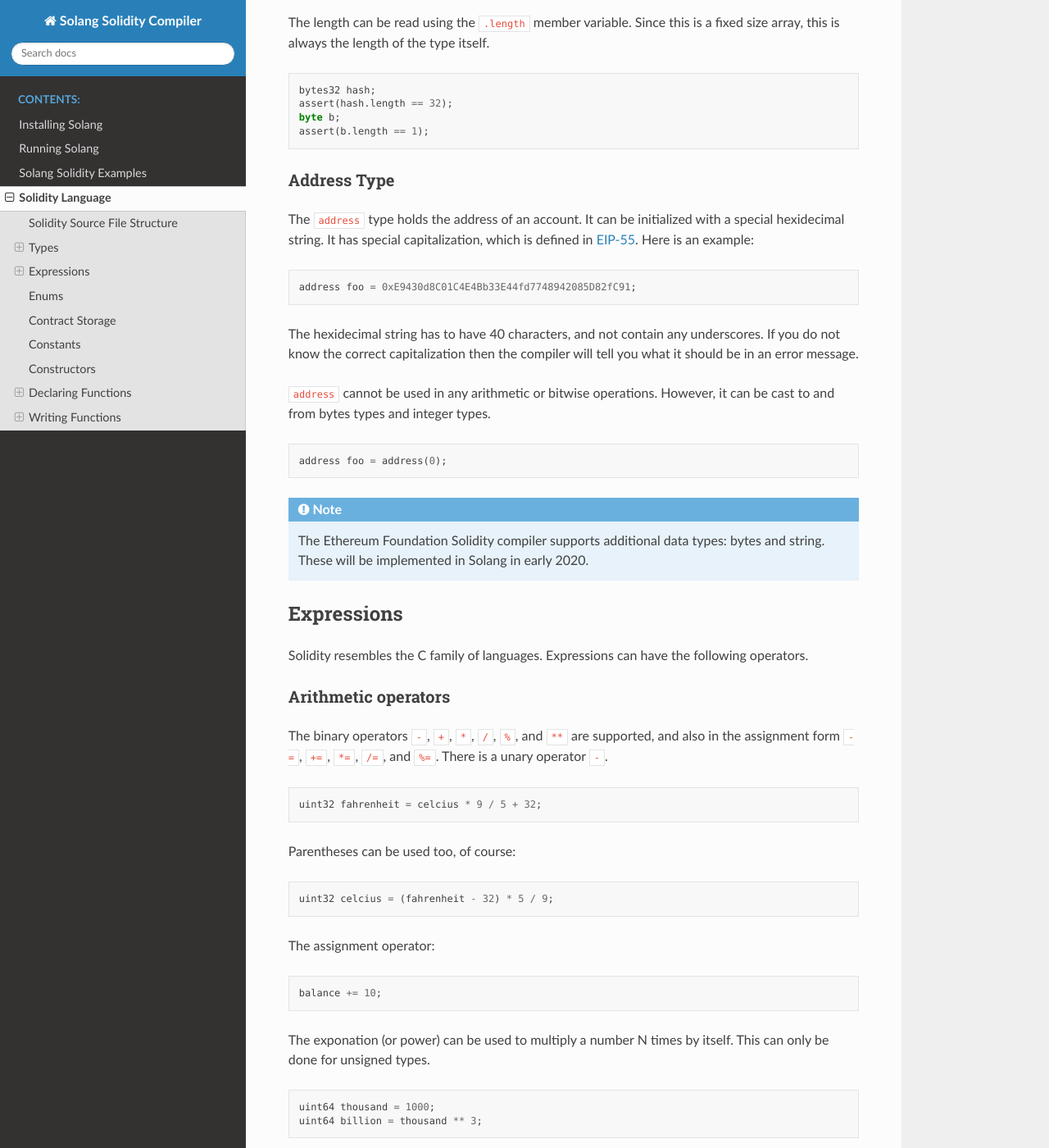
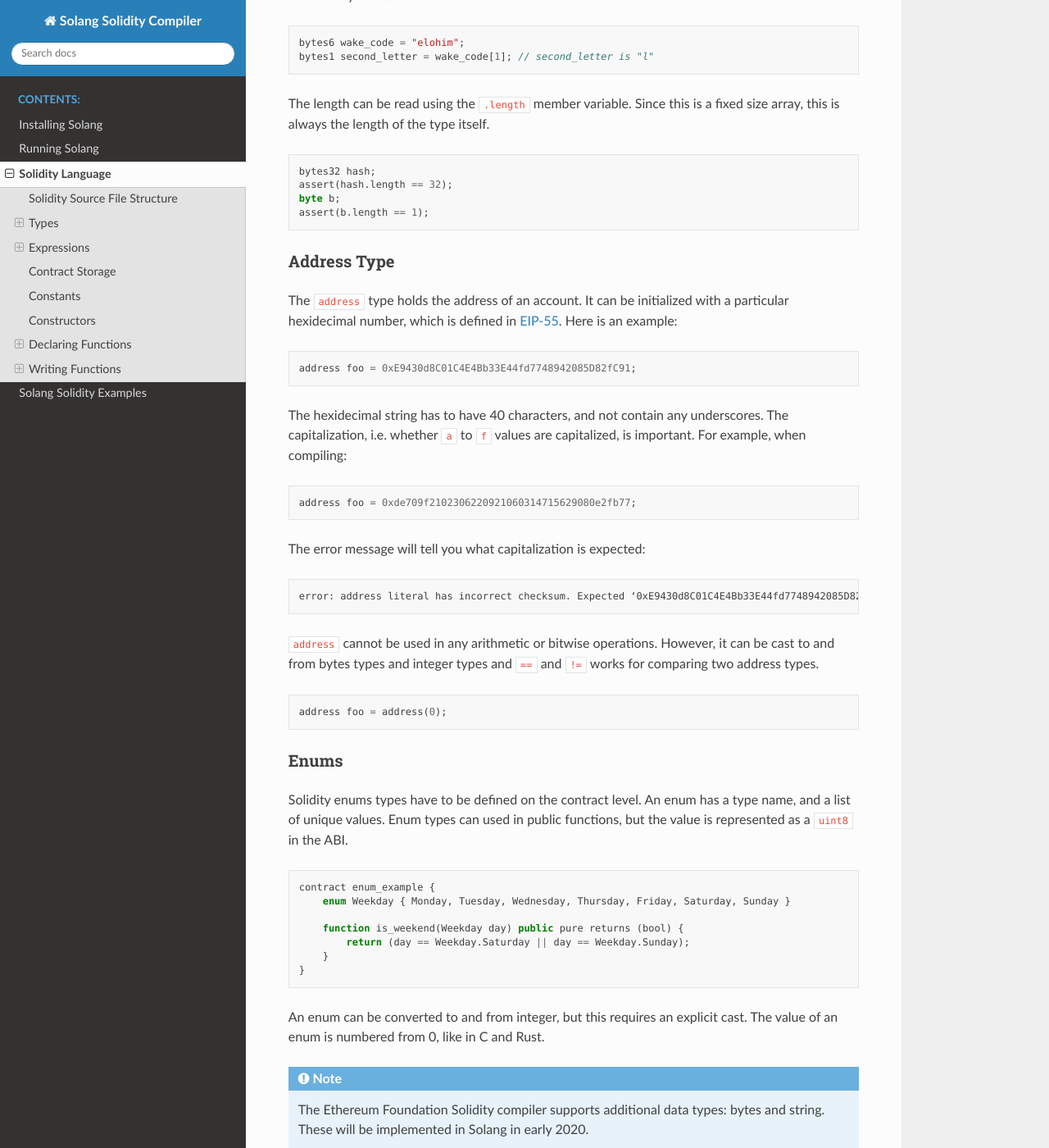
Before and after one commit to hyperledger-solang/solang, a Sphinx documentation site: the page built from docs/language.rst, in a window 1280 px wide and 1400 px high, scrolled down 3388 px. Shown: the whole window at 82% size. Built offline with Sphinx 7.4.7 and the Read the Docs theme 2.0.0, drawn with Linux system fonts in a browser that asks for light colours; some of the changed text lies outside the part shown.

Commit message:
Documentation review
Signed-off-by: Sean Young <sean@mess.org>

```diff
--- a/docs/index.rst
+++ b/docs/index.rst
@@ -14,8 +14,8 @@
 `llvm <https://www.llvm.org/>`_ compiler framework to produce WebAssembly
 (wasm). As result, the output is highly optimized, which saves you in gas costs.
 
-Solang aims for compatibility with the Ethereum EVM Solidity compiler, but differences
-do exist. Where differences exists, this is noted in the documentation.
+Solang aims for compatibility with the Ethereum EVM Solidity compiler. Where
+differences exists, this is noted in the documentation.
 
 Many language features are not implemented yet. Anything which is documented
 is supported, though.
@@ -26,5 +26,5 @@
 
    installing
    running
+   language
    examples
-   language
--- a/docs/language.rst
+++ b/docs/language.rst
@@ -23,7 +23,11 @@
 Solidity Source File Structure
 ------------------------------
 
-A solidity file may have multiple contracts in them. If you compile a Solidity file containing:
+A solidity file may have multiple contracts in them. A contract is defined with the
+``contract`` keyword, following by the contract name and then the definition of the
+contract in curly braces ``{ }``. Multiple contracts maybe defined in one solidity
+source file. The name of the contract does not have to match the name of the file,
+although it this might be convenient.
 
 .. code-block:: javascript
 
@@ -39,7 +43,8 @@
       }
   }
 
-Then Solang will output ``A.wasm`` and ``B.wasm``, along with the ABI files for each contract.
+When compiling this, Solang will output ``A.wasm`` and ``B.wasm``, along with the ABI
+files for each contract.
 
 .. note::
 
@@ -50,13 +55,13 @@
 Types
 -----
 
-The following primitive types are supported:
+The following primitive types are supported.
 
 Boolean Type
 ____________
 
 ``bool``
-  This represents a single value which can be either ``true`` or ``false``
+  This represents a single value which can be either ``true`` or ``false``.
 
 Integer Types
 _____________
@@ -129,7 +134,7 @@
 
 The ascii value for ``A`` is 41, when written in hexidecimal. So, in this case, foo and bar
 are initialized to the same value. Underscores are allowed in hex strings; they exist for
-readability.  If the string is shorter than the type, it is padded with zeros. For example:
+readability. If the string is shorter than the type, it is padded with zeros. For example:
 
 .. code-block:: javascript
 
@@ -140,7 +145,7 @@
 the initializers; this means they are padded at the end with zeros. foo will contain the following
 bytes in hexidecimal ``41 42 43 44 00 00`` and bar will be ``41 00 00 00 00``.
 
-These types can be used with bitwise operators ``|``, ``&``, ``^``, ``<<``, and ``>>``. When these
+These types can be used with the bitwise operators, ``|``, ``&``, ``^``, ``<<``, and ``>>``. When these
 operators are used, the type behaves like an unsigned integer type. In this case think the type
 not as an array but as a long number. For example, it is possible to shift by one bit:
 
@@ -171,23 +176,53 @@
 Address Type
 ____________
 
-The ``address`` type holds the address of an account. It can be initialized with a special hexidecimal
-string. It has special capitalization, which is defined in
+The ``address`` type holds the address of an account. It can be initialized with a particular
+hexidecimal number, which is defined in
 `EIP-55 <https://github.com/ethereum/EIPs/blob/master/EIPS/eip-55.md>`_. Here is an example:
 
 .. code-block:: javascript
 
   address foo = 0xE9430d8C01C4E4Bb33E44fd7748942085D82fC91;
 
-The hexidecimal string has to have 40 characters, and not contain any underscores. If you do not know
-the correct capitalization then the compiler will tell you what it should be in an error message.
+The hexidecimal string has to have 40 characters, and not contain any underscores. The capitalization,
+i.e. whether ``a`` to ``f`` values are capitalized, is important. For example, when compiling:
+
+.. code-block:: javascript
+
+  address foo = 0xde709f2102306220921060314715629080e2fb77;
+
+The error message will tell you what capitalization is expected:
+
+.. code-block:: none
+
+  error: address literal has incorrect checksum. Expected ‘0xE9430d8C01C4E4Bb33E44fd7748942085D82fC91’
 
 ``address`` cannot be used in any arithmetic or bitwise operations. However, it can be cast to and from
-bytes types and integer types.
+bytes types and integer types and ``==`` and ``!=`` works for comparing two address types.
 
 .. code-block:: javascript
 
   address foo = address(0);
+
+Enums
+_____
+
+Solidity enums types have to be defined on the contract level. An enum has a type name, and a list of
+unique values. Enum types can used in public functions, but the value is represented as a ``uint8``
+in the ABI.
+
+.. code-block:: javascript
+
+  contract enum_example {
+      enum Weekday { Monday, Tuesday, Wednesday, Thursday, Friday, Saturday, Sunday }
+
+      function is_weekend(Weekday day) public pure returns (bool) {
+          return (day == Weekday.Saturday || day == Weekday.Sunday);
+      }
+  }
+
+An enum can be converted to and from integer, but this requires an explicit cast. The value of an enum
+is numbered from 0, like in C and Rust.
 
 .. note::
 
@@ -222,8 +257,8 @@
 
  	balance += 10;
 
-The exponation (or power) can be used to multiply a number N times by itself. This can only be done
-for unsigned types.
+The exponation (or power) can be used to multiply a number N times by itself,
+x :superscript:`y`. This can only be done for unsigned types.
 
 .. code-block:: javascript
 
@@ -360,26 +395,6 @@
 
 Since ``byte`` is array of one byte, a conversion from ``byte`` to ``uint8`` requires a cast.
 
-Enums
------
-
-Solidity enums types have to be defined on the contract level. An enum has a type name, and a list of
-unique values. Enum types can used in public functions, but the value is represented as a ``uint8``
-in the ABI.
-
-An enum can be converted to and from integer, but this requires an explicit cast. The value of an enum
-is numbered from 0, like in C and Rust:
-
-.. code-block:: javascript
-
-  contract enum_example {
-      enum Weekday { Monday, Tuesday, Wednesday, Thursday, Friday, Saturday, Sunday }
-
-      function is_weekend(Weekday day) public pure returns (bool) {
-          return (day == Weekday.Saturday || day == Weekday.Sunday);
-      }
-  }
-
 Contract Storage
 ----------------
 
--- a/docs/running.rst
+++ b/docs/running.rst
@@ -3,7 +3,7 @@
 
 The Solang compiler is run on the command line. The solidity source file
 names are provided as command line arguments; the output is an optimized
-wasm file which is ready for deployment on a chain.
+wasm file which is ready for deployment on a chain, and an abi file.
 
 Two blockchains are supported right now:
 `Hyperledger Burrow <https://github.com/hyperledger/burrow>`_ and
```
Also changed, not shown: other parts of docs/language.rst (+4 -4 lines), other parts of docs/running.rst (+3 -3 lines), docs/installing.rst (+4 -4 lines).
